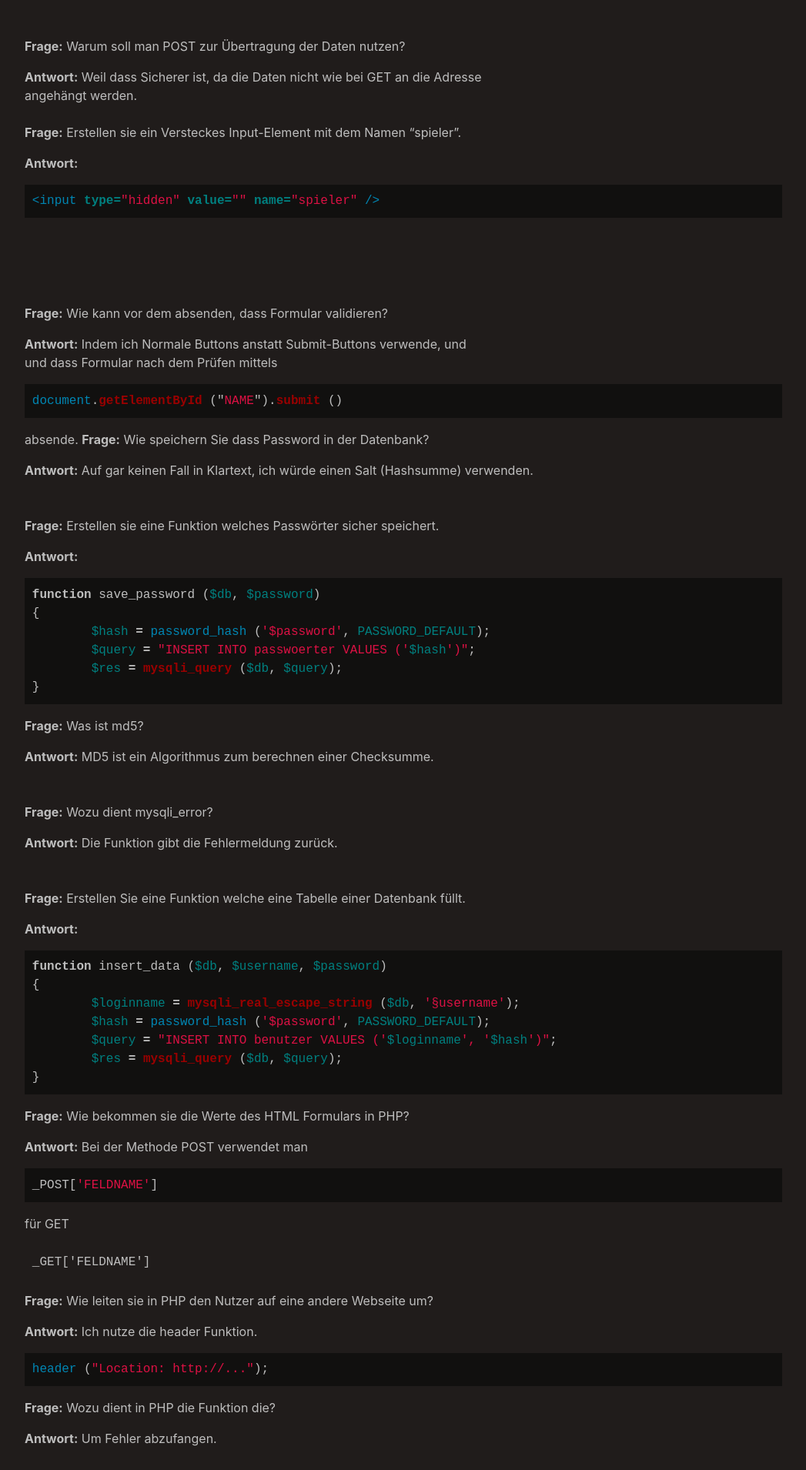
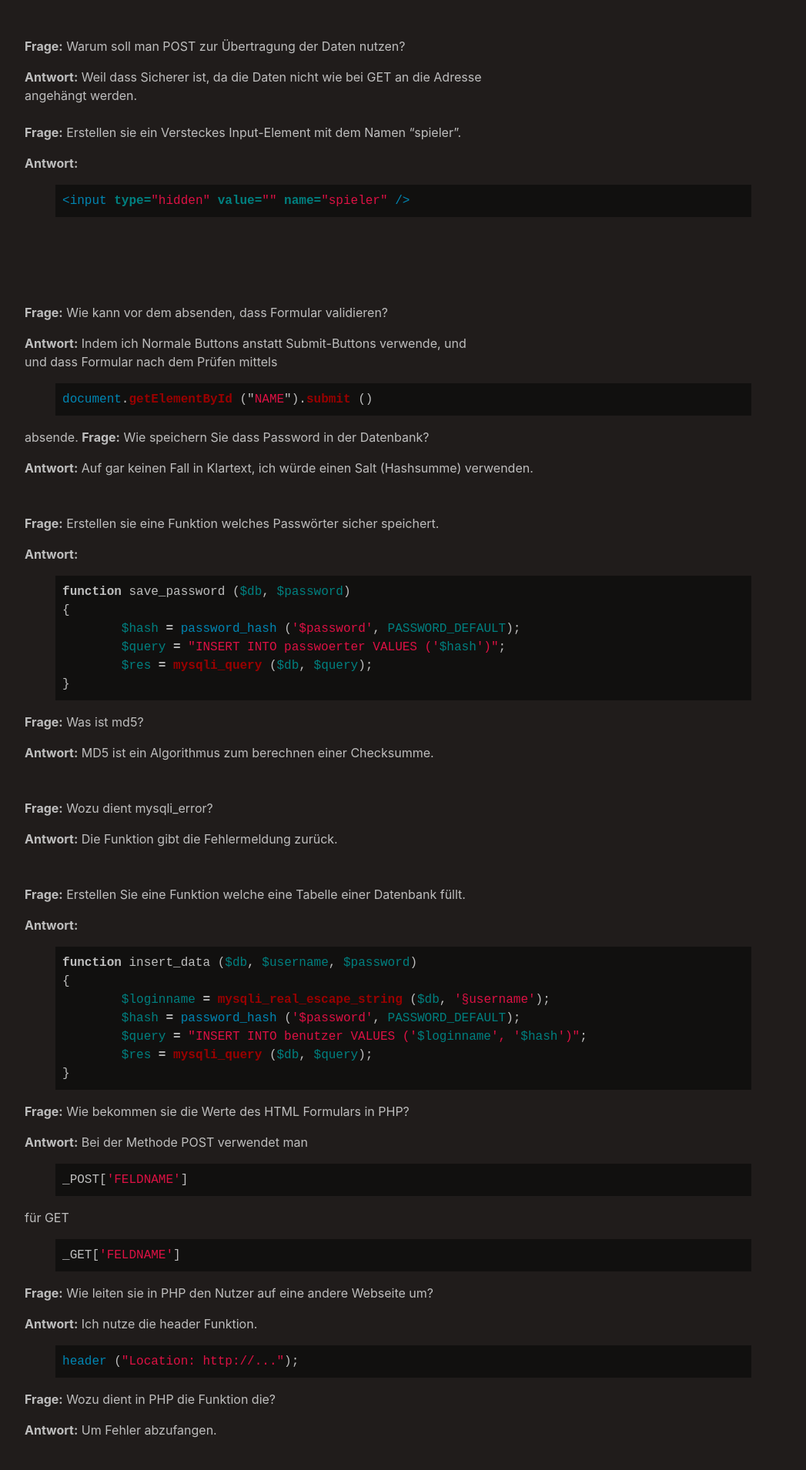
Before and after one commit to marc-q/marc-q.github.io, a Jekyll site: the page built from wiki/ua_wan_phplogon-l.md, in a window 1280 px wide. Shown: the part 642-2552 px from the top of the page at 77% size, without its empty margins (116-1163 px from the left). Built offline with Jekyll 4.4.1, drawn with Linux system fonts in a browser that asks for light colours; the repository's description, which GitHub fills in, is left out.

Commit message:
Wip (#43)
* Add the Category meta.

* Align post-meta's next to each other.

* Use jekyllrb highlighting.

````diff
--- a/_layouts/default.html
+++ b/_layouts/default.html
@@ -12,6 +12,7 @@
       header.main {width: 100%;}
       header.main h1 {font-weight: normal;}
       footer.main {width: 100%; height: 50px; position: absolute; bottom: 0;}
+      footer.post-meta small {float: left;}
       a {color: #CE422B; text-decoration: none; outline: none;}
       article.post {padding-bottom: 1%; border-bottom: 1px solid #11100f;}
       .fleft, ul#sitenav li {float: left;}
--- a/_layouts/home.html
+++ b/_layouts/home.html
@@ -23,6 +23,7 @@ layout: default
 
         <footer class="post-meta">
           <small><b>Posted on:</b> {{ post.date | date: "%b %-d, %Y" }}</small>
+          <small><b>Category:</b> {{ post.category }}</small>
         </footer>
       </article>
     {% endfor %}
--- a/wiki/ua_wan_phplogon-l.md
+++ b/wiki/ua_wan_phplogon-l.md
@@ -38,9 +38,9 @@ angehängt werden.
 
 **Antwort:**
 
-```html
+{% highlight html %}
 <input type="hidden" value="" name="spieler" />
-```
+{% endhighlight %}
 
 <br /><br /><br /><br />
 **Frage:** Wie kann vor dem absenden, dass Formular validieren?
@@ -49,9 +49,9 @@ angehängt werden.
 Indem ich Normale Buttons anstatt Submit-Buttons verwende, und
 und dass Formular nach dem Prüfen mittels
 
-```javascript
+{% highlight javascript %}
 document.getElementById ("NAME").submit ()
-```
+{% endhighlight %}
 
 absende.
 **Frage:** Wie speichern Sie dass Password in der Datenbank?
@@ -63,14 +63,14 @@ Auf gar keinen Fall in Klartext, ich würde einen Salt (Hashsumme) verwenden.
 
 **Antwort:**
 
-```php
+{% highlight php %}
 function save_password ($db, $password)
 {
 	$hash = password_hash ('$password', PASSWORD_DEFAULT);
 	$query = "INSERT INTO passwoerter VALUES ('$hash')";
 	$res = mysqli_query ($db, $query);
 }
-```
+{% endhighlight %}
 
 **Frage:** Was ist md5?
 
@@ -86,7 +86,7 @@ Die Funktion gibt die Fehlermeldung zurück.
 
 **Antwort:**
 
-```php
+{% highlight php %}
 function insert_data ($db, $username, $password)
 {
 	$loginname = mysqli_real_escape_string ($db, '§username');
@@ -94,31 +94,31 @@ function insert_data ($db, $username, $password)
 	$query = "INSERT INTO benutzer VALUES ('$loginname', '$hash')";
 	$res = mysqli_query ($db, $query);
 }
-```
+{% endhighlight %}
 
 **Frage:** Wie bekommen sie die Werte des HTML Formulars in PHP?
 
 **Antwort:**
 Bei der Methode POST verwendet man
 
-```php
+{% highlight php %}
 _POST['FELDNAME']
-```
+{% endhighlight %}
 
 für GET
 
-```inc
+{% highlight php %}
 _GET['FELDNAME']
-```
+{% endhighlight %}
 
 **Frage:** Wie leiten sie in PHP den Nutzer auf eine andere Webseite um?
 
 **Antwort:**
 Ich nutze die header Funktion.
 
-```php
+{% highlight php %}
 header ("Location: http://...");
-```
+{% endhighlight %}
 
 **Frage:** Wozu dient in PHP die Funktion die?
 
@@ -142,7 +142,7 @@ Wenn der zurückgegebene Wert nur im Fehlerfall NULL oder false haben kann.
 
 **Antwort:**
 
-```php
+{% highlight php %}
 function save_password ($db, $username)
 {
 	$loginname = mysqli_real_escape_string ($db, '§username');
@@ -159,7 +159,7 @@ function save_password ($db, $username)
 		return $row['password'];
 	}
 }
-```
+{% endhighlight %}
 
 **Frage:** Wie kann man in PHP Debuggen? (Funktion)
 
````
